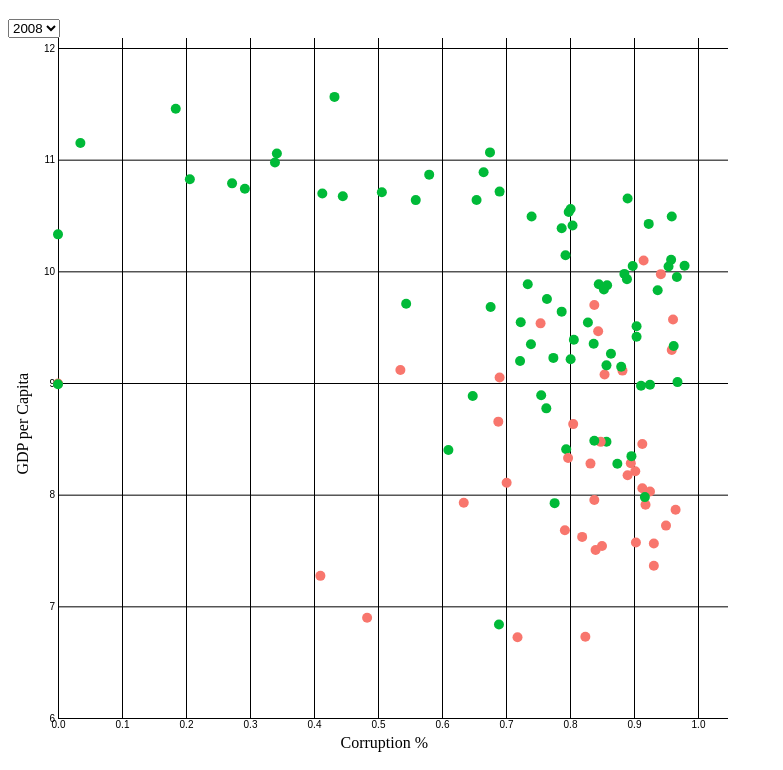
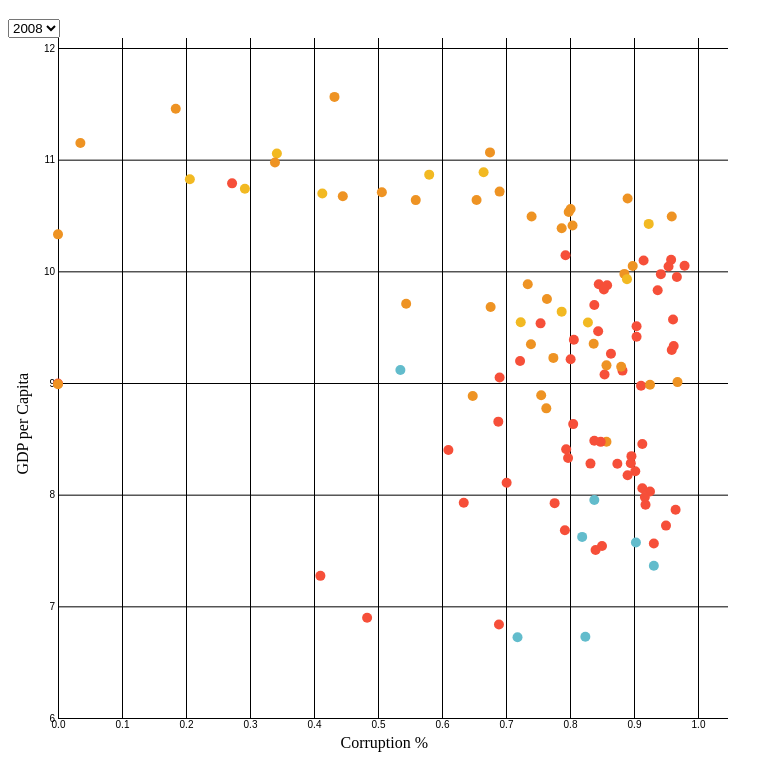
Before and after one commit to LetsStartLooping/happiness-index, a plain HTML site: page index.html in a window 1280 px wide. Shown: the part 61-831 px from the top of the page, without its empty margins (0-783 px from the left). Drawn offline with nearby package versions, Linux system fonts and the light colour scheme.

Commit message:
Update index.html

```diff
--- a/index.html
+++ b/index.html
@@ -110,8 +110,8 @@
 
     // Color scale: give me a specie name, I return a color
     var color = d3.scaleOrdinal()
-      .domain(["setosa", "versicolor", "virginica"])
-      .range(["#F8766D", "#00BA38", "#619CFF"])
+      .domain(["very-low", "low", "medium", "high", "very-high"])
+      .range(["#243B81", "#62BCCC", "#F64F39", "#EE9323", "#F2B922"])
 
     // Add dots
     var dot = svg.append('g')
@@ -124,8 +124,11 @@
       .attr("cy", function (d) { return y(d['Log GDP per capita']); })
       .attr("r", 5)
       .style("fill", function (d) {
-        if (d['Life Ladder'] < 5) {return color("setosa")}
-        else {return color("versicolor")}
+        if (d['Life Ladder'] < 2.5) {return color("very-low")}
+        else if (d['Life Ladder'] < 4) {return color("low")}
+        else if (d['Life Ladder'] < 5.5) {return color("medium")}
+        else if (d['Life Ladder'] < 7) {return color("high")}
+        else {return color("very-high")}
       })
 
 
```
